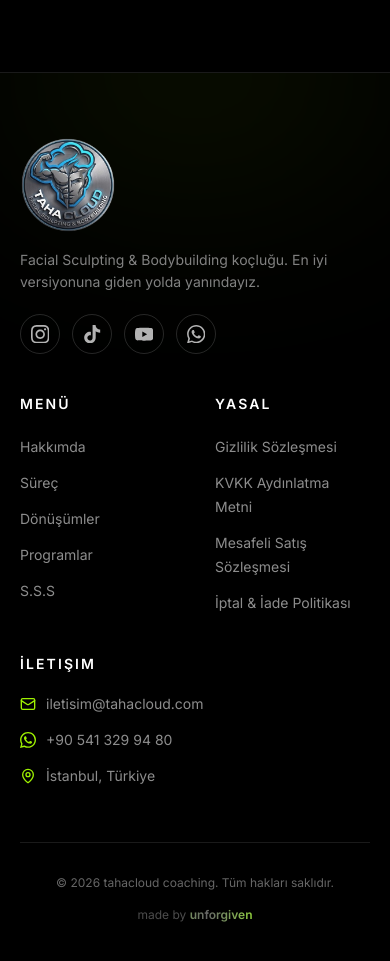
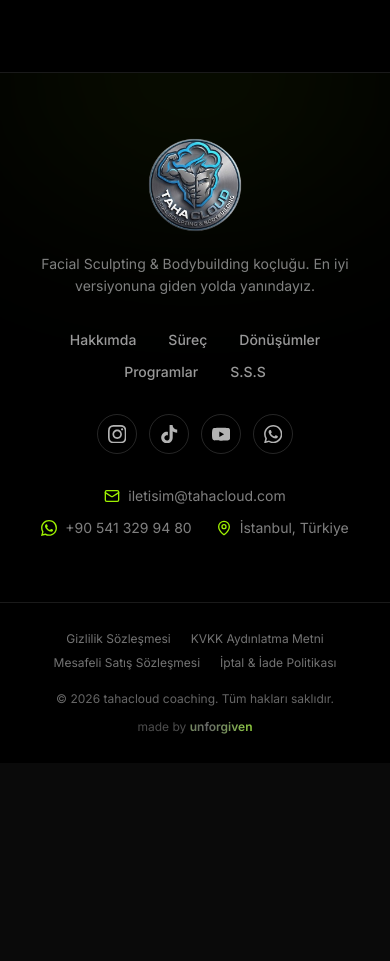
Before and after one commit to eraykn/tahacloud-, a Next.js app: page / in a window 390 px wide. Shown: the part 8780-9741 px from the top of the page. After the commit the page ends 9543 px from the top, so only its background shows below. Built offline with nearby package versions, Linux system fonts and the light colour scheme.

Commit message:
fix: update navigation link label from "İletişim" to "S.S.S"

```diff
--- a/src/components/footer.tsx
+++ b/src/components/footer.tsx
@@ -32,22 +32,36 @@ export default function Footer() {
       {/* subtle top glow */}
       <div className="pointer-events-none absolute left-1/2 top-0 h-40 w-[40rem] max-w-[90vw] -translate-x-1/2 -translate-y-1/2 rounded-full bg-brand/10 blur-[110px]" />
 
-      <div className="relative mx-auto max-w-7xl px-5 py-16 sm:px-8 md:py-20">
-        <div className="grid grid-cols-2 gap-10 md:grid-cols-4 md:gap-8">
-          {/* Brand */}
-          <div className="col-span-2 md:col-span-1">
+      {/* Main */}
+      <div className="relative mx-auto max-w-4xl px-5 py-16 text-center sm:px-8 md:py-20">
         <Image
           src="/phot/logo_cropped.png"
           alt="tahacloud"
           width={332}
           height={333}
-              className="h-24 w-auto md:h-28"
+          className="mx-auto h-24 w-auto md:h-28"
         />
-            <p className="mt-4 max-w-xs text-sm leading-relaxed text-white/50">
-              Facial Sculpting &amp; Bodybuilding koçluğu. En iyi versiyonuna
-              giden yolda yanındayız.
+
+        <p className="mx-auto mt-5 max-w-md text-sm leading-relaxed text-white/50">
+          Facial Sculpting &amp; Bodybuilding koçluğu. En iyi versiyonuna giden
+          yolda yanındayız.
         </p>
-            <div className="mt-5 flex items-center gap-3">
+
+        {/* Nav */}
+        <nav className="mt-8 flex flex-wrap items-center justify-center gap-x-8 gap-y-3">
+          {MENU.map((m) => (
+            <a
+              key={m.label}
+              href={m.href}
+              className="text-sm font-medium text-white/60 transition-colors hover:text-brand"
+            >
+              {m.label}
+            </a>
+          ))}
+        </nav>
+
+        {/* Socials */}
+        <div className="mt-8 flex items-center justify-center gap-3">
           {SOCIALS.map(({ label, href, icon: Icon }) => (
             <a
               key={label}
@@ -61,82 +75,49 @@ export default function Footer() {
             </a>
           ))}
         </div>
-          </div>
-
-          {/* Menu */}
-          <div>
-            <h3 className="text-sm font-semibold uppercase tracking-[0.15em] text-white">
-              Menü
-            </h3>
-            <ul className="mt-5 flex flex-col gap-3">
-              {MENU.map((m) => (
-                <li key={m.label}>
-                  <a
-                    href={m.href}
-                    className="text-sm text-white/55 transition-colors hover:text-brand"
-                  >
-                    {m.label}
-                  </a>
-                </li>
-              ))}
-            </ul>
-          </div>
-
-          {/* Legal */}
-          <div>
-            <h3 className="text-sm font-semibold uppercase tracking-[0.15em] text-white">
-              Yasal
-            </h3>
-            <ul className="mt-5 flex flex-col gap-3">
-              {LEGAL.map((l) => (
-                <li key={l.label}>
-                  <a
-                    href={l.href}
-                    className="text-sm text-white/55 transition-colors hover:text-brand"
-                  >
-                    {l.label}
-                  </a>
-                </li>
-              ))}
-            </ul>
-          </div>
 
         {/* Contact */}
-          <div>
-            <h3 className="text-sm font-semibold uppercase tracking-[0.15em] text-white">
-              İletişim
-            </h3>
-            <ul className="mt-5 flex flex-col gap-4 text-sm text-white/55">
-              <li>
+        <div className="mt-8 flex flex-wrap items-center justify-center gap-x-6 gap-y-3 text-sm text-white/50">
           <a
             href="mailto:iletisim@tahacloud.com"
-                  className="flex items-center gap-2.5 transition-colors hover:text-brand"
+            className="flex items-center gap-2 transition-colors hover:text-brand"
           >
-                  <Mail className="size-4 shrink-0 text-brand" />
+            <Mail className="size-4 text-brand" />
             iletisim@tahacloud.com
           </a>
-              </li>
-              <li>
           <a
             href={WHATSAPP}
             target="_blank"
             rel="noopener noreferrer"
-                  className="flex items-center gap-2.5 transition-colors hover:text-brand"
+            className="flex items-center gap-2 transition-colors hover:text-brand"
           >
-                  <WhatsAppIcon className="size-4 shrink-0 text-brand" />
+            <WhatsAppIcon className="size-4 text-brand" />
             +90 541 329 94 80
           </a>
-              </li>
-              <li className="flex items-center gap-2.5">
-                <MapPin className="size-4 shrink-0 text-brand" />
+          <span className="flex items-center gap-2">
+            <MapPin className="size-4 text-brand" />
             İstanbul, Türkiye
-              </li>
-            </ul>
+          </span>
         </div>
       </div>
 
       {/* Bottom bar */}
-        <div className="mt-14 flex flex-col items-center justify-between gap-4 border-t border-white/10 pt-8 sm:flex-row">
+      <div className="relative border-t border-white/10">
+        <div className="mx-auto max-w-7xl px-5 py-7 sm:px-8">
+          {/* Legal */}
+          <div className="mb-5 flex flex-wrap items-center justify-center gap-x-5 gap-y-2">
+            {LEGAL.map((l) => (
+              <a
+                key={l.label}
+                href={l.href}
+                className="text-xs text-white/45 transition-colors hover:text-brand"
+              >
+                {l.label}
+              </a>
+            ))}
+          </div>
+
+          <div className="flex flex-col items-center justify-between gap-3 sm:flex-row">
             <p className="text-xs text-white/40">
               © {year} tahacloud coaching. Tüm hakları saklıdır.
             </p>
@@ -146,7 +127,9 @@ export default function Footer() {
                 href="#"
                 className="bg-gradient-to-r from-white/40 via-brand to-white/40 bg-[length:200%_auto] bg-clip-text font-semibold text-transparent"
                 animate={
-                reduceMotion ? undefined : { backgroundPositionX: ["0%", "-200%"] }
+                  reduceMotion
+                    ? undefined
+                    : { backgroundPositionX: ["0%", "-200%"] }
                 }
                 transition={
                   reduceMotion
@@ -159,6 +142,7 @@ export default function Footer() {
             </p>
           </div>
         </div>
+      </div>
     </footer>
   );
 }
--- a/src/components/navbar.tsx
+++ b/src/components/navbar.tsx
@@ -18,7 +18,7 @@ export const NAV_LINKS: { label: string; href: string }[] = [
   { label: "Süreç", href: "#process" },
   { label: "Dönüşümler", href: "#transformations" },
   { label: "Programlar", href: "#programs" },
-  { label: "İletişim", href: "#contact" },
+  { label: "S.S.S", href: "#contact" },
 ];
 
 export default function Navbar() {
```
Lines whose indentation alone changed are shown as unchanged.
